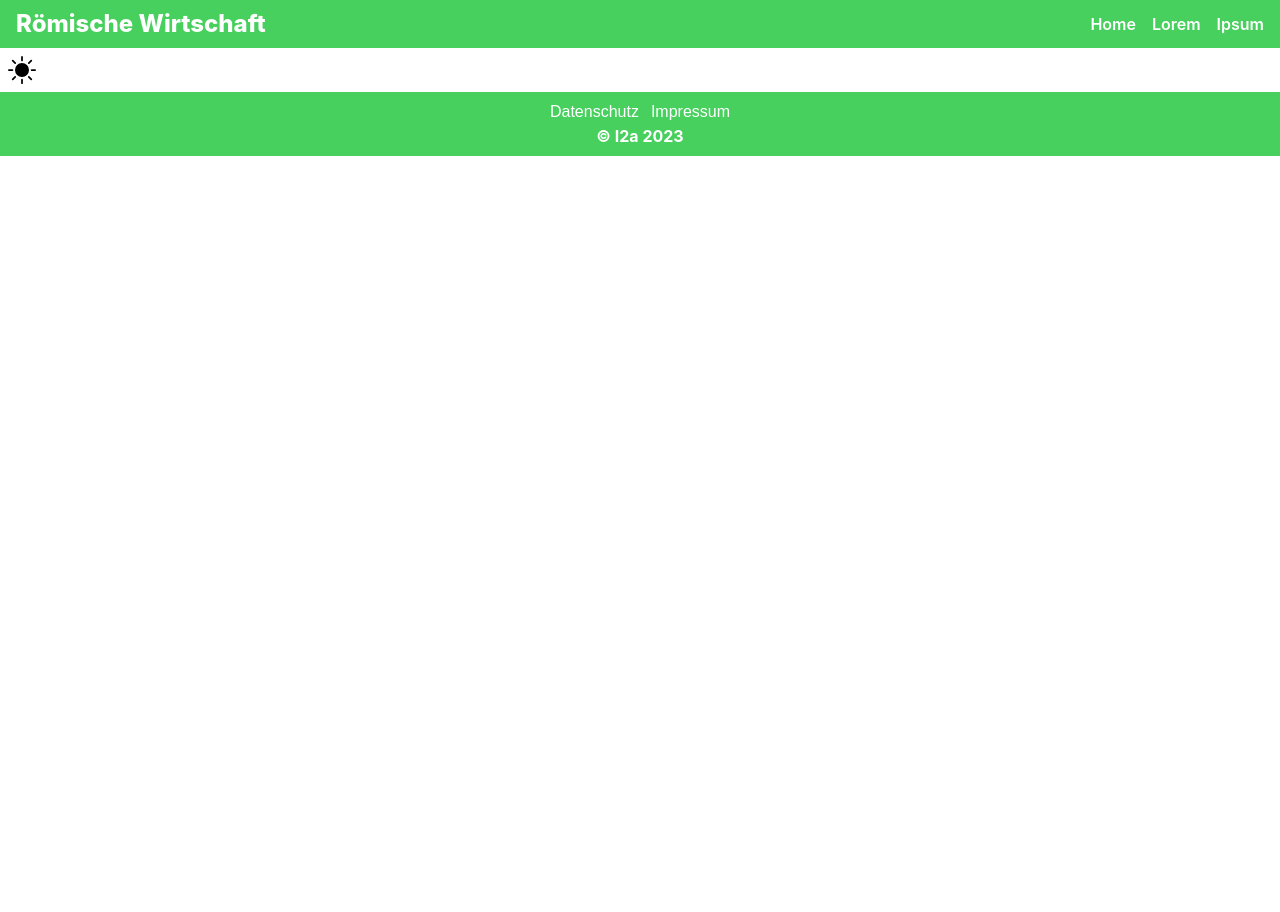
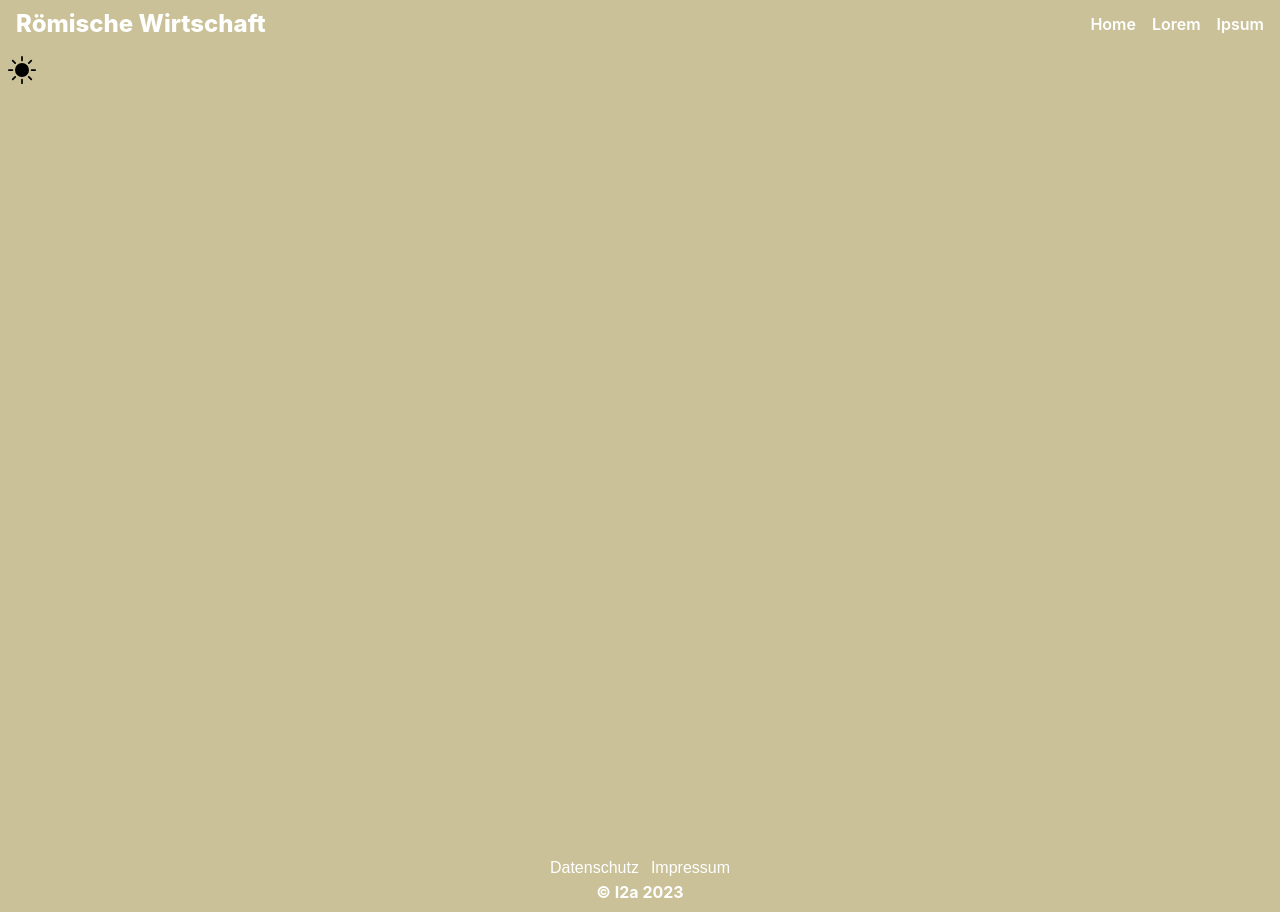
Before and after one commit to x47base/PrWR-Probe-IDPA23, a React (Create React App) app: page / in a window 1280 px wide. Before the commit the page ends 800 px from the top, so only its background shows below. Built offline with nearby package versions, Linux system fonts and the light colour scheme.

Commit message:
Color Changes

```diff
--- a/src/App.js
+++ b/src/App.js
@@ -7,7 +7,7 @@ import Footer from './components/footer/footer';
 
 function App() {
   return (
-    <div className="App">
+    <div className="App bg-background">
       <Header />
       <Main />
       <Footer />
--- a/src/components/header/header.js
+++ b/src/components/header/header.js
@@ -1,14 +1,19 @@
 import './header.css';
 
-export default function Header({ }) {
+export default function Header() {
     return (
         <header>
-            <nav className="flex flex-row justify-between w-full p-2 pl-4 pr-4 bg-brand">
+            <nav className="flex flex-row justify-between w-full p-2 pl-4 pr-4 bg-header dark:bg-dark-header">
                 <span id="navBrand" className="font-extrabold text-2xl text-white dark:text-black">Römische Wirtschaft</span>
                 <div className="grid grid-cols-[auto,auto,auto] gap-4 justify-center items-center text-white font-semibold">
-                    <a href="/" target="_self">Home</a>
-                    <a href="#" target="_self">Lorem</a>
-                    <a href="#" target="_self">Ipsum</a>
+                    <a href="/" target="_self" className="text-white font-semibold">Home</a>
+                    <a href="/" target="_self" className="text-white font-semibold">Lorem</a>
+                    <a href="/" target="_self" className="text-white font-semibold">
+                        <span className="text-white font-semibold">Ipsum</span>
+                        <div className="dropDownContainer">
+
+                        </div>
+                    </a>
                 </div>
             </nav>
         </header>
--- a/src/components/main/main.js
+++ b/src/components/main/main.js
@@ -6,9 +6,9 @@ import { BsFillSunFill } from "react-icons/bs";
 /* Other Components */
 import BuildIcon from '../icon/icon';
 
-export default function Main({ }){
+export default function Main(){
     return (
-        <main className="w-full p-2">
+        <main className="w-full p-2 min-h-screen bg-brand">
             <section>
 
                 <div className="min-h-fit">
--- a/tailwind.config.js
+++ b/tailwind.config.js
@@ -11,13 +11,28 @@ module.exports = {
     },
     extend: {
       colors: {
-        brand: '#47D05D',
-        background: "#121212",
-        header: "#050505",
+        // Brand Color
+        brand: '#CAC198',
+        "dark-brand": "#FF0000",
+        // Background Color
+        background: "#FFF5E6",
+        "dark-background": "#FF0000",
+        // Header Color
+        header: "#CAC198",
+        "dark-header": "#FF0000",
+        // Hover Color
         hover: "#313131",
+        "dark-hover": "#FF0000",
+        // Text Color
         textLight: "#FFFFFF",
+        textDark: "#FF0000",
+        // Faded Color
         textFaded: "#ABABAB",
-        border: "#313131"
+        "dark-textFaded": "#FF0000",
+        // Border Color
+        border: "#313131",
+        "dark-border": "#FF0000"
+
       },
       gridTemplateColumns: {
         player: "85px repeat(10, minmax(0, 1fr)) 85px"
```
